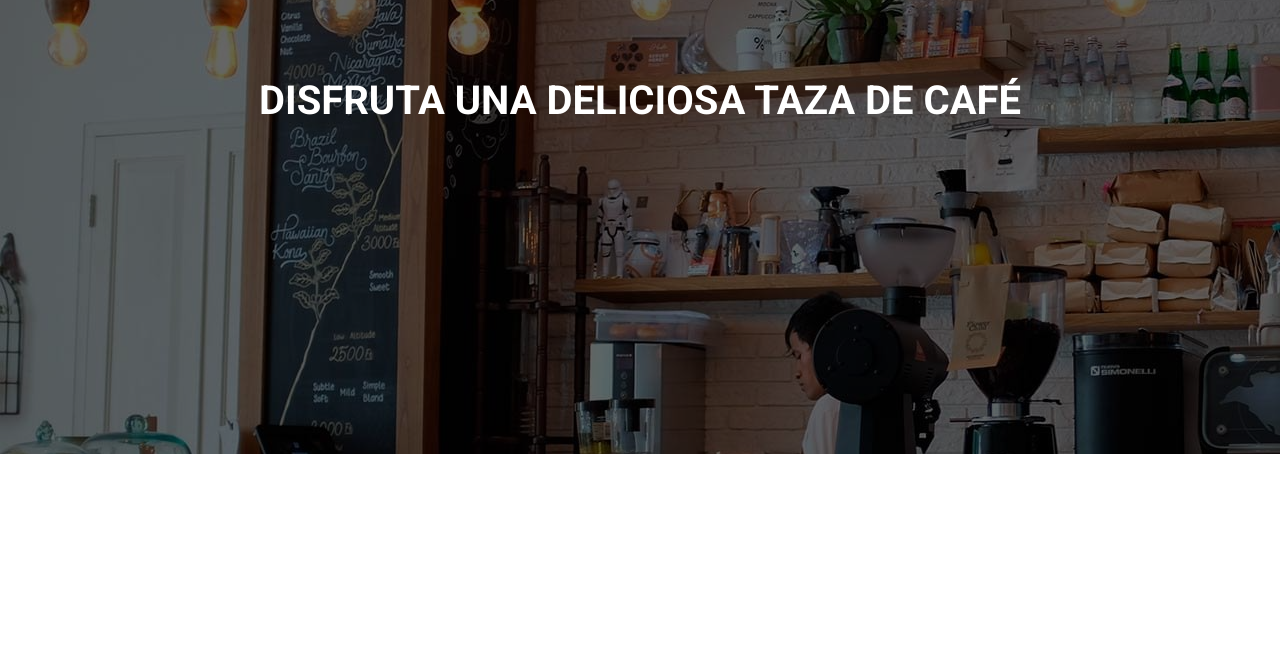
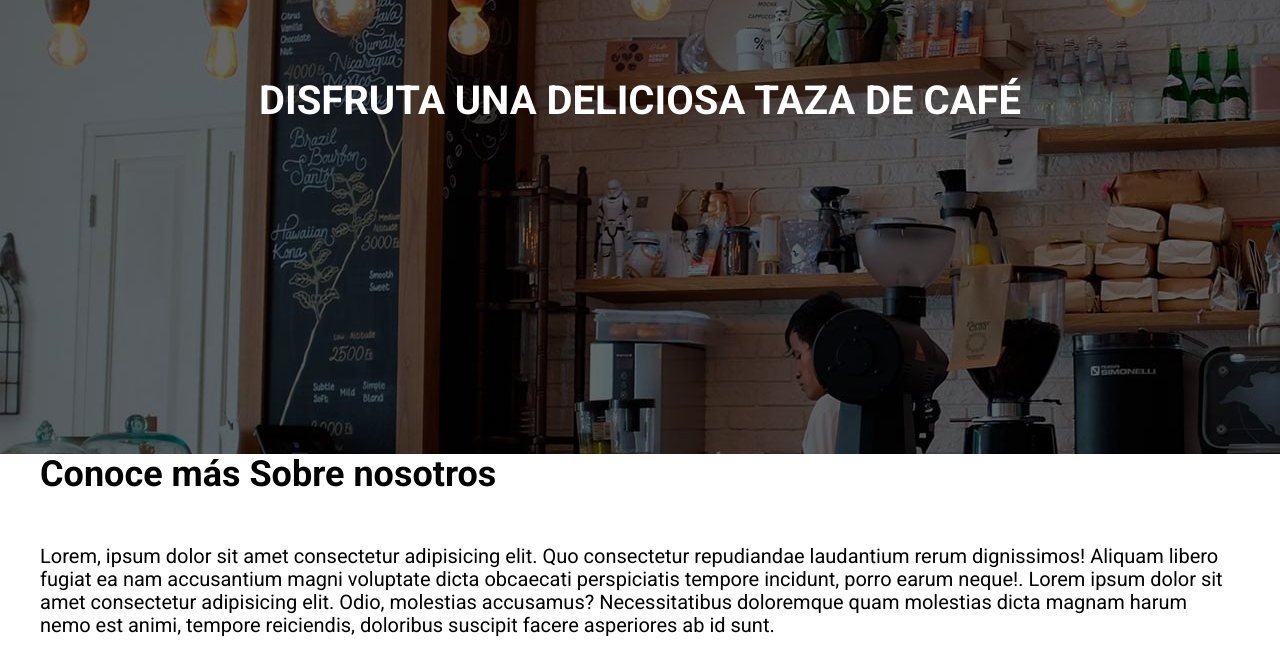
Before and after one commit to pedropalmeros/Cafeteria_web, a website: page index.html in a window 1280 px wide. Shown: the part 246-903 px from the top of the page. Before the commit the page ends 800 px from the top, so only its background shows below. Drawn offline with Linux system fonts and the light colour scheme.

Commit message:
Adding --Sobre nosotros-- html'

```diff
--- a/index.html
+++ b/index.html
@@ -30,7 +30,16 @@
                 <h1>Disfruta una deliciosa taza de café</h1>
             </div>
         </div><!--contenido-header-->
+    </header><!-- header-inicio -->
 
-    </header><!-- header-inicio -->
+    <main class="contenedor contenido-principal">
+        <h2><span>Conoce más</span> Sobre nosotros</h2>
+
+        <p>Lorem, ipsum dolor sit amet consectetur adipisicing elit. Quo consectetur repudiandae laudantium rerum dignissimos!
+            Aliquam libero fugiat ea nam accusantium magni voluptate dicta obcaecati perspiciatis tempore incidunt,
+            porro earum neque!. Lorem ipsum dolor sit amet consectetur adipisicing elit. Odio, molestias accusamus?
+            Necessitatibus doloremque quam molestias dicta magnam harum nemo est animi, tempore reiciendis, doloribus
+            suscipit facere asperiores ab id sunt.</p>
+    </main>
 </body>
 </html>
```
